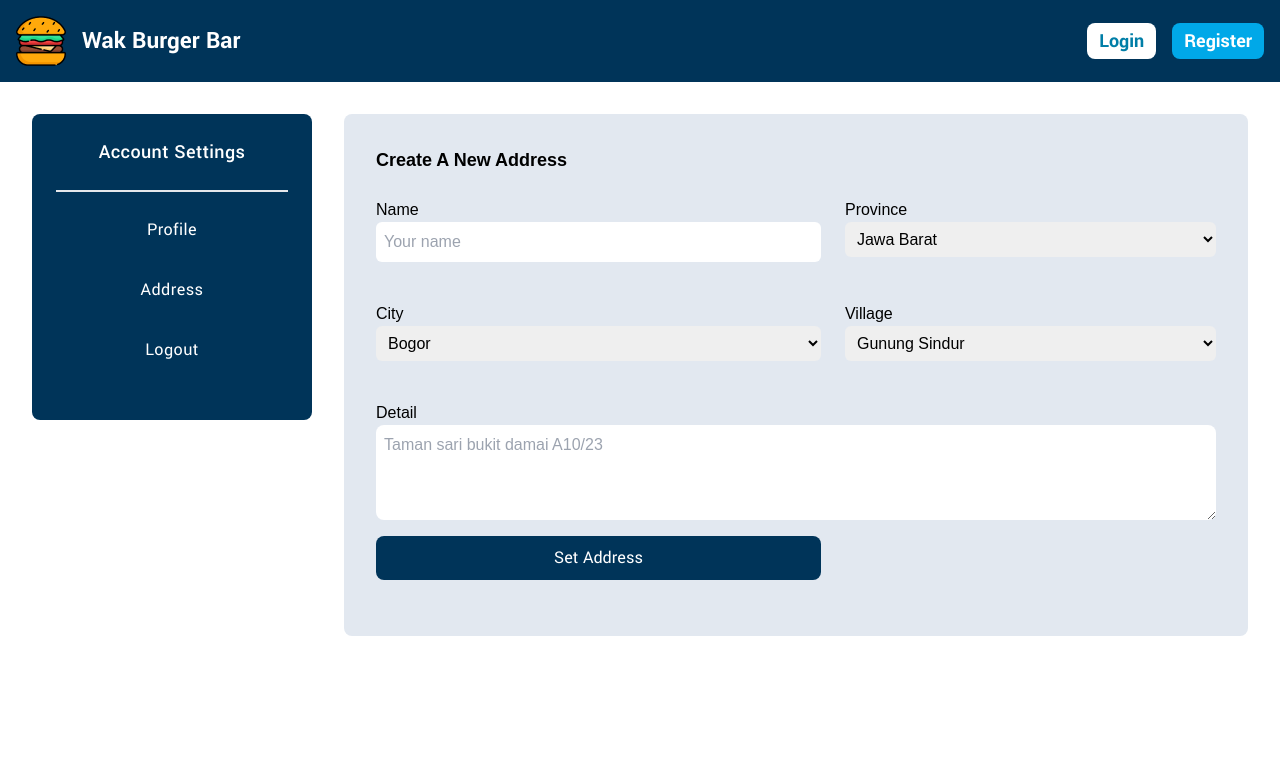
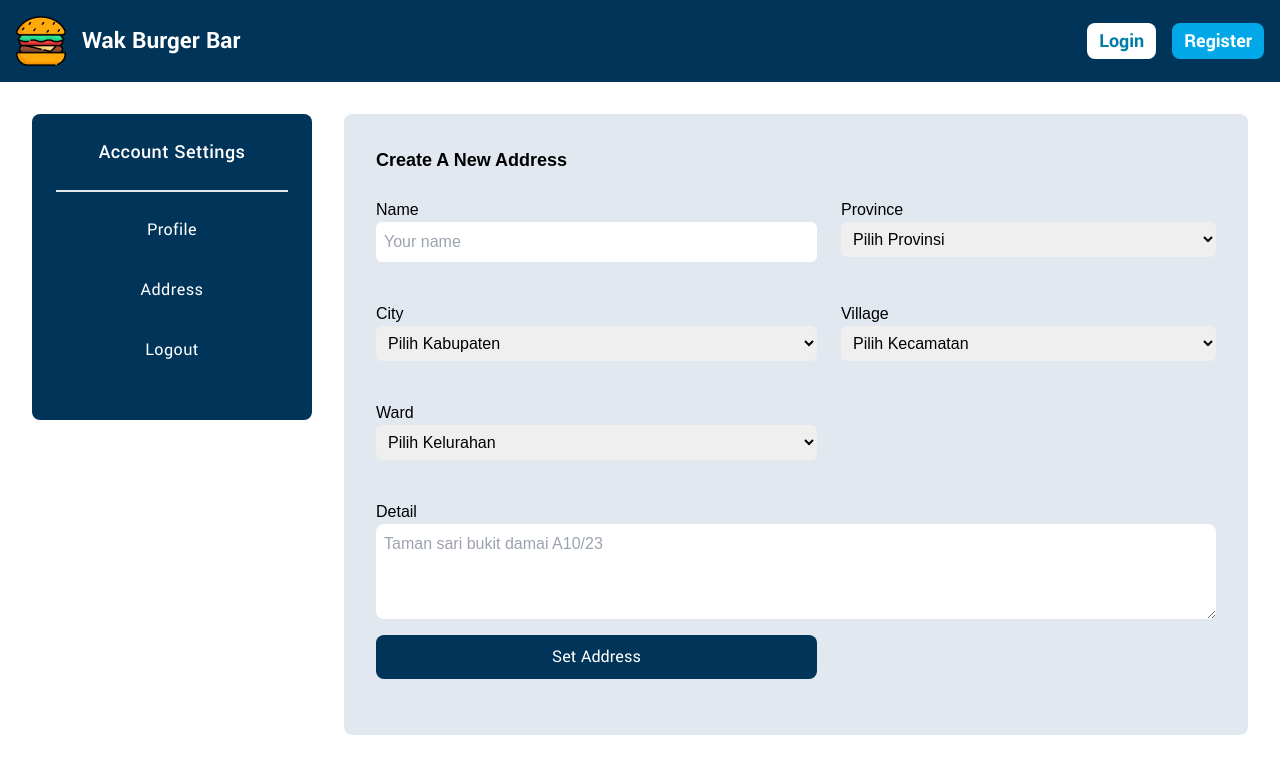
Before and after one commit to resiwicaksono98/foodmarket-frontend, a React (Vite) app: page /account-settings/address/new in a window 1280 px wide. Shown: the top 774 px of the page. Built offline with nearby package versions, Linux system fonts and the light colour scheme; no server answers; a web font is replaced by a local one.

Commit message:
set address create and delete

```diff
--- a/src/components/Cart.jsx
+++ b/src/components/Cart.jsx
@@ -4,8 +4,6 @@ import React from "react";
 import NavigateBack from "./atom/NavigateBack";
 import AddCounter from "../assets/icons/AddCounter.png";
 import Minus from "../assets/icons/Minus.png";
-import Burger1 from "../assets/images/Burger1.png";
-import Button from "./atom/Button";
 import { useDispatch, useSelector } from "react-redux";
 import { decrementCart, getCurrentCart, incrementCart, updateCart } from "../features/cartSlice";
 import CartNull from "./CartNull";
--- a/src/components/account/Address.jsx
+++ b/src/components/account/Address.jsx
@@ -1,11 +1,14 @@
+/** @format */
+
 import React from "react";
 import { useEffect } from "react";
 import { useState } from "react";
-import { Link } from "react-router-dom";
-import instanceRequest from "../../utils/axiosInstance";
+import { Link, useNavigate } from "react-router-dom";
+import instanceRequest, { authRequest } from "../../utils/axiosInstance";
 
 export default function Address() {
    const [addresses, setAddresses] = useState([]);
+   const navigate = useNavigate();
 
    useEffect(() => {
       const getAddress = async () => {
@@ -14,15 +17,28 @@ export default function Address() {
       };
       getAddress();
    }, []);
+
+   const handleDelete = async (id) => {
+      console.log(id);
+      await authRequest
+         .delete(`https://wakburgerbar-api.cyclic.app/api/delivery-address/${id}`)
+         .then((res) => {
+            if (res.status === 200) {
+               alert("Success Delete Address");
+               navigate(0);
+            }
+         })
+         .catch((err) => console.log(err));
+   };
    return (
       <div>
          <div className="p-6 font-yantramanav">
-        <Link
-          to={"new"}
-          className="bg-primary py-2 px-3 rounded-lg text-white hover:bg-secondary "
-        >
+            <Link to={"new"} className="bg-primary py-2 px-3 rounded-lg text-white hover:bg-secondary ">
                Add A New Address
             </Link>
+            {addresses.length === 0 ? (
+               <div className="text-center mt-20">Loading...</div>
+            ) : (
                <table className="table-auto w-full my-6 text-xs md:text-base">
                   <thead>
                      <tr>
@@ -32,17 +48,17 @@ export default function Address() {
                         <th>Action</th>
                      </tr>
                   </thead>
+
                   <tbody className="text-center">
                      {addresses.map((address, i) => (
                         <tr key={i}>
                            <td>{i + 1}</td>
                            <td>{address.nama}</td>
                            <td className="w-4/6 px-6">
-                  {address.detail} {address.kelurahan} {address.kecamatan}{" "}
-                  {address.kabupaten} {address.provinsi}
+                              {address.detail} {address.kelurahan} {address.kecamatan} {address.kabupaten} {address.provinsi}
                            </td>
                            <td>
-                  <button className="bg-primary my-2 py-2 px-3 rounded-lg text-white w-full hover:bg-secondary">
+                              <button className="bg-primary my-2 py-2 px-3 rounded-lg text-white w-full hover:bg-secondary" onClick={() => handleDelete(address._id)}>
                                  Delete
                               </button>
                            </td>
@@ -50,6 +66,7 @@ export default function Address() {
                      ))}
                   </tbody>
                </table>
+            )}
          </div>
       </div>
    );
--- a/src/components/account/NewAddress.jsx
+++ b/src/components/account/NewAddress.jsx
@@ -1,56 +1,107 @@
+/** @format */
+
+import { Formik, Form, Field } from "formik";
 import React from "react";
+import AddressSchema from "../validation/AddressSchema";
+import { authRequest } from "../../utils/axiosInstance";
+import ErrorValidation from "../validation/ErrorValidation";
+import { useNavigate } from "react-router-dom";
 
 export default function NewAddress() {
+   const navigate = useNavigate();
    return (
+      <Formik
+         initialValues={{
+            nama: "",
+            kelurahan: "",
+            kecamatan: "",
+            kabupaten: "",
+            provinsi: "",
+            detail: "",
+         }}
+         validationSchema={AddressSchema}
+         onSubmit={async (values) => {
+            await authRequest
+               .post(`https://wakburgerbar-api.cyclic.app/api/delivery-address`, values)
+               .then((res) => {
+                  if (res.status === 200) {
+                     alert("Berhasil Menambahkan Alamat");
+                     navigate("/account-settings/address");
+                  }
+               })
+               .catch((err) => console.log(err));
+         }}
+      >
+         {({ handleSubmit, errors, touched }) => (
             <div className="p-8">
                <div className="text-lg font-semibold">Create A New Address</div>
-      <form className="my-6 grid gap-6">
+               <Form className="my-6 grid gap-6" onSubmit={handleSubmit}>
                   {/* Name */}
                   <div className="mb-4 ">
-          <label htmlFor="Name">Name</label>
-          <input
-            type="text"
-            className="rounded-md w-full py-2 px-2  "
-            placeholder="Your name"
-          />
+                     <label htmlFor="nama">Name</label>
+                     <Field type="text" className="rounded-md w-full py-2 px-2" name="nama" placeholder="Your name" />
+                     {errors.nama && touched.nama ? <ErrorValidation name={errors.nama} classname={"ml-16 md:mx-28"} /> : null}
                   </div>
                   {/* Province */}
                   <div className="mb-4 ">
-          <label htmlFor="province">Province</label>
-          <select name="" id="" className="w-full rounded-md py-2 px-2 ">
-            <option value="">Jawa Barat</option>
-            <option value="">Jakarta</option>
-          </select>
+                     <label htmlFor="provinsi">Province</label>
+                     <Field as="select" name="provinsi" id="" className="w-full rounded-md py-2 px-2 ">
+                        <option value="" disable="true">
+                           Pilih Provinsi
+                        </option>
+                        <option value="Jawa Barat">Jawa Barat</option>
+                        <option value="Jakarta">Jakarta</option>
+                     </Field>
+                     {errors.provinsi && touched.provinsi ? <ErrorValidation name={errors.provinsi} classname={"ml-16 md:mx-28"} /> : null}
                   </div>
                   {/* City */}
                   <div className="mb-4 ">
-          <label htmlFor="city">City</label>
-          <select name="" id="" className="w-full rounded-md py-2 px-2 ">
-            <option value="">Bogor</option>
-            <option value="">Jakarta</option>
-          </select>
+                     <label htmlFor="kabupaten">City</label>
+                     <Field as="select" name="kabupaten" id="" className="w-full rounded-md py-2 px-2 ">
+                        <option value="" disable="true">
+                           Pilih Kabupaten
+                        </option>
+                        <option value="Bogor">Bogor</option>
+                        <option value="Jakarta">Jakarta</option>
+                     </Field>
+                     {errors.kabupaten && touched.kabupaten ? <ErrorValidation name={errors.kabupaten} classname={"ml-16 md:mx-28"} /> : null}
                   </div>
                   {/* Village */}
                   <div className="mb-4 ">
-          <label htmlFor="village">Village</label>
-          <select name="" id="" className="w-full rounded-md py-2 px-2 ">
-            <option value="">Gunung Sindur</option>
-            <option value="">Parung</option>
-          </select>
+                     <label htmlFor="kecamatan">Village</label>
+                     <Field as="select" name="kecamatan" id="" className="w-full rounded-md py-2 px-2 ">
+                        <option value="" disable="true">
+                           Pilih Kecamatan
+                        </option>
+                        <option value="Gunung Sindur">Gunung Sindur</option>
+                        <option value="Parung">Parung</option>
+                     </Field>
+                     {errors.kecamatan && touched.kecamatan ? <ErrorValidation name={errors.kecamatan} classname={"ml-16 md:mx-28"} /> : null}
+                  </div>
+                  {/* Village */}
+                  <div className="mb-4 ">
+                     <label htmlFor="kelurahan">Ward</label>
+                     <Field as="select" name="kelurahan" id="" className="w-full rounded-md py-2 px-2 ">
+                        <option value="" disable="true">
+                           Pilih Kelurahan
+                        </option>
+                        <option value="Curug">Curug</option>
+                        <option value="Padurenan">Padurenan</option>
+                     </Field>
+                     {errors.kelurahan && touched.kelurahan ? <ErrorValidation name={errors.kelurahan} classname={"ml-16 md:mx-28"} /> : null}
                   </div>
                   {/* Detail Street */}
                   <div className="mb-4 col-span-2 ">
                      <label htmlFor="Detail">Detail</label>
-          <textarea
-            name=""
-            placeholder="Taman sari bukit damai A10/23"
-            className="w-full h-full p-2 rounded-lg"
-          ></textarea>
+                     <Field as="textarea" name="detail" placeholder="Taman sari bukit damai A10/23" className="w-full h-full p-2 rounded-lg"></Field>
+                     {errors.detail && touched.detail ? <ErrorValidation name={errors.detail} classname={"ml-16 md:mx-28"} /> : null}
                   </div>
-        <button className="bg-primary py-2 px-2 text-lg font-yantramanav rounded-lg text-white hover:bg-secondary">
+                  <button type="submit" className="bg-primary py-2 px-2 text-lg font-yantramanav rounded-lg text-white hover:bg-secondary">
                      Set Address
                   </button>
-      </form>
+               </Form>
             </div>
+         )}
+      </Formik>
    );
 }
--- /dev/null
+++ b/src/components/validation/AddressSchema.jsx
@@ -0,0 +1,15 @@
+/** @format */
+
+import React from "react";
+import * as Yup from "yup";
+
+export default function AddressSchema() {
+   return Yup.object().shape({
+      nama: Yup.string().required("Email is required"),
+      kelurahan: Yup.string().required("Kelurahan is required"),
+      kecamatan: Yup.string().required("Kecamatan is required"),
+      kabupaten: Yup.string().required("Kabupaten is required"),
+      provinsi: Yup.string().required("Provinsi is required"),
+      detail: Yup.string().required("Detail is required"),
+   });
+}
```
Lines whose indentation alone changed are shown as unchanged.
